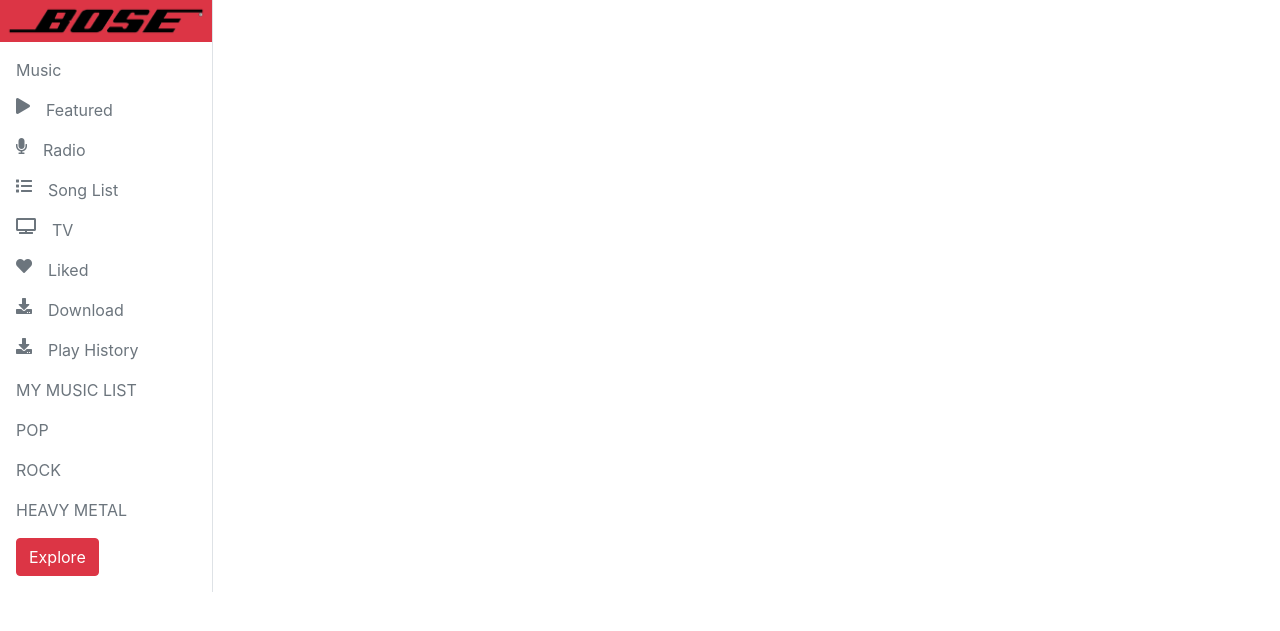
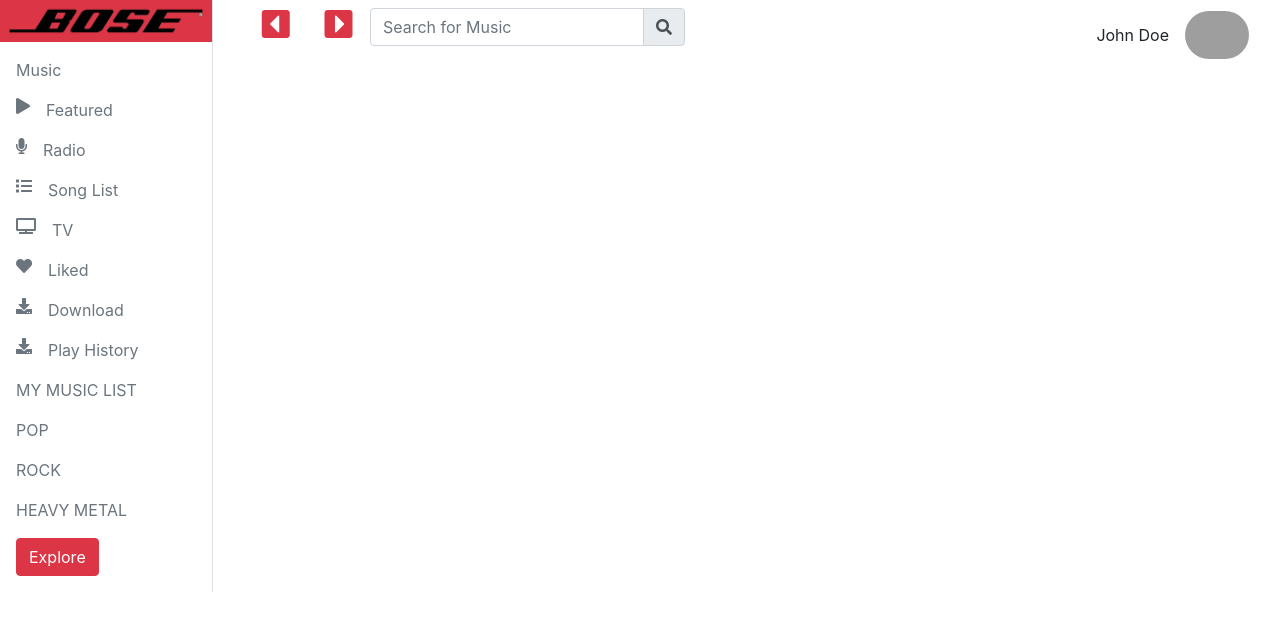
Before and after one commit to Hatsuya1993/Music, a Node server app: page / in a window 1280 px wide. Shown: the top 631 px of the page. Run offline with Node 20, Linux system fonts and the light colour scheme; some libraries are stand-ins or nearby versions; some web fonts are replaced; grey boxes are pictures that could not be loaded.

Commit message:
topnav done

```diff
--- a/public/css/styles.css
+++ b/public/css/styles.css
@@ -0,0 +1,3 @@
+.topnav-img {
+    width: 5vw;
+}
--- a/views/homeView.ejs
+++ b/views/homeView.ejs
@@ -4,6 +4,9 @@
         <div class="col-lg-2 border-right p-0">
             <%- include("partials/sidenav") %>
         </div>
+        <div class="col-lg-10 p-0">
+            <%- include("partials/topnav") %>
+        </div>
     </div>
 </div>
 <%- include("partials/footer") %>
--- /dev/null
+++ b/views/partials/topnav.ejs
@@ -0,0 +1,35 @@
+<section id="topnav" class="topnav container-fluid p-0">
+    <div class="container-fluid">
+        <nav class="navbar navbar-expand-lg navbar-light bg-white">
+            <button class="navbar-toggler" type="button" data-toggle="collapse" data-target="#navbarTogglerDemo03"
+                aria-controls="navbarTogglerDemo03" aria-expanded="false" aria-label="Toggle navigation">
+                <span class="navbar-toggler-icon"></span>
+            </button>
+            <div class="collapse navbar-collapse" id="navbarTogglerDemo03">
+                <ul class="navbar-nav mr-auto mt-2 mt-lg-0 w-50">
+                    <li class="nav-item w-25">
+                        <div class="d-flex w-100 justify-content-around">
+                            <i class="fas fa-caret-square-left fa-2x text-danger"></i>
+                            <i class="fas fa-caret-square-right fa-2x text-danger"></i>
+                        </div>
+                    </li>
+                    <li class="nav-item">
+                        <div class="input-group mb-3">
+                            <input type="text" class="form-control" placeholder="Search for Music"
+                                aria-label="Search for Music" aria-describedby="basic-addon2">
+                            <div class="input-group-append">
+                                <span class="input-group-text" id="basic-addon2"><i class="fas fa-search"></i></span>
+                            </div>
+                        </div>
+                    </li>
+                </ul>
+                <div class="d-flex">
+                    <p class="my-auto mr-3">John Doe</p>
+                    <img class="topnav-img rounded-pill "
+                        src="https://images.pexels.com/photos/614810/pexels-photo-614810.jpeg?auto=compress&cs=tinysrgb&dpr=2&h=650&w=940"
+                        alt="">
+                </div>
+            </div>
+        </nav>
+    </div>
+</section>
```
